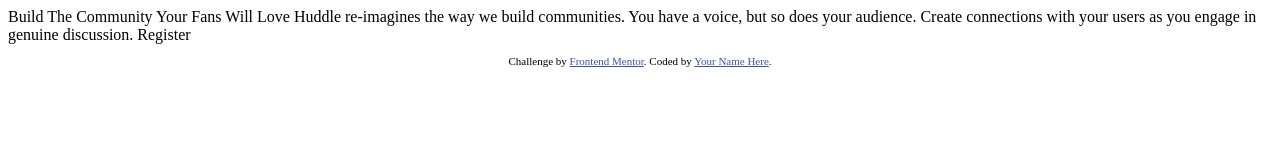
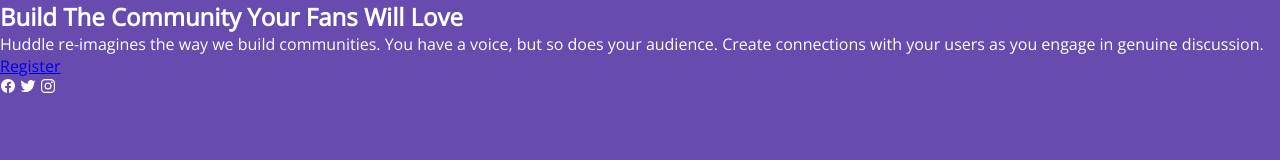
Before and after one commit to serhii-bielik/fm-huddle-landing-page-with-single-introductory-section, a plain HTML site: page index.html in a window 1280 px wide. Drawn offline with nearby package versions, Linux system fonts and the light colour scheme.

Commit message:
add html structure

```diff
--- a/index.html
+++ b/index.html
@@ -1,33 +1,54 @@
 <!DOCTYPE html>
 <html lang="en">
-<head>
-  <meta charset="UTF-8">
-  <meta name="viewport" content="width=device-width, initial-scale=1.0"> <!-- displays site properly based on user's device -->
+  <head>
+    <meta charset="UTF-8" />
+    <meta name="viewport" content="width=device-width, initial-scale=1.0" />
+    <link
+      rel="icon"
+      type="image/png"
+      sizes="32x32"
+      href="./images/favicon-32x32.png"
+    />
+    <link rel="preconnect" href="https://fonts.googleapis.com" />
+    <link rel="preconnect" href="https://fonts.gstatic.com" crossorigin />
+    <link
+      href="https://fonts.googleapis.com/css2?family=Open+Sans&family=Poppins:wght@400;600&display=swap"
+      rel="stylesheet"
+    />
+    <link rel="stylesheet" href="./style.css" />
+    <title>
+      Frontend Mentor | Huddle landing page with single introductory section
+    </title>
+  </head>
+  <body>
+    <main class="container">
+      <div class="logo"></div>
+      <div class="illustration"></div>
+      <section class="registration">
+        <h1 class="registration__title">
+          Build The Community Your Fans Will Love
+        </h1>
+        <p class="registration__description">
+          Huddle re-imagines the way we build communities. You have a voice, but
+          so does your audience. Create connections with your users as you
+          engage in genuine discussion.
+        </p>
+        <a href="#registartion" class="registration__btn">Register</a>
+      </section>
+      <div class="socials">
+        <ion-icon class="socials__icon" name="logo-facebook"></ion-icon>
+        <ion-icon class="socials__icon" name="logo-twitter"></ion-icon>
+        <ion-icon class="socials__icon" name="logo-instagram"></ion-icon>
+      </div>
+    </main>
 
-  <link rel="icon" type="image/png" sizes="32x32" href="./images/favicon-32x32.png">
-
-  <title>Frontend Mentor | Huddle landing page with single introductory section</title>
-
-  <!-- Feel free to remove these styles or customise in your own stylesheet 👍 -->
-  <style>
-    .attribution { font-size: 11px; text-align: center; }
-    .attribution a { color: hsl(228, 45%, 44%); }
-  </style>
-</head>
-<body>
-
-  Build The Community Your Fans Will Love
-
-  Huddle re-imagines the way we build communities. You have a voice, but so does your audience.
-  Create connections with your users as you engage in genuine discussion.
-
-  Register
-
-  <footer>
-    <p class="attribution">
-      Challenge by <a href="https://www.frontendmentor.io?ref=challenge" target="_blank">Frontend Mentor</a>.
-      Coded by <a href="#">Your Name Here</a>.
-    </p>
-  </footer>
-</body>
+    <script
+      type="module"
+      src="https://unpkg.com/ionicons@5.5.2/dist/ionicons/ionicons.esm.js"
+    ></script>
+    <script
+      nomodule
+      src="https://unpkg.com/ionicons@5.5.2/dist/ionicons/ionicons.js"
+    ></script>
+  </body>
 </html>
--- /dev/null
+++ b/style.css
@@ -0,0 +1,23 @@
+*,
+*::after,
+*::before {
+  box-sizing: border-box;
+  margin: 0;
+  padding: 0;
+}
+
+:root {
+  --ff-heading: 'Poppins', sans-serif;
+  --ff-body: 'Open Sans', sans-serif;
+
+  --clr-white: #ffffff;
+  --clr-bg: #674baf;
+  --clr-active: #e882e8;
+}
+
+body {
+  font-family: var(--ff-body);
+  font-weight: 400;
+  color: var(--clr-white);
+  background-color: var(--clr-bg);
+}
```
Also changed, not shown: 2 other files.
